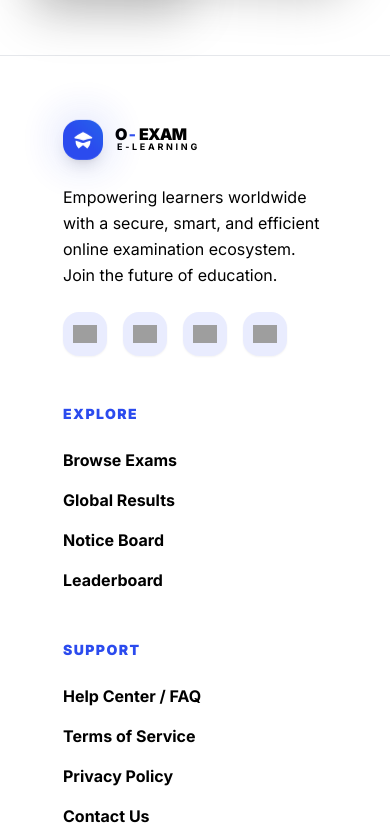
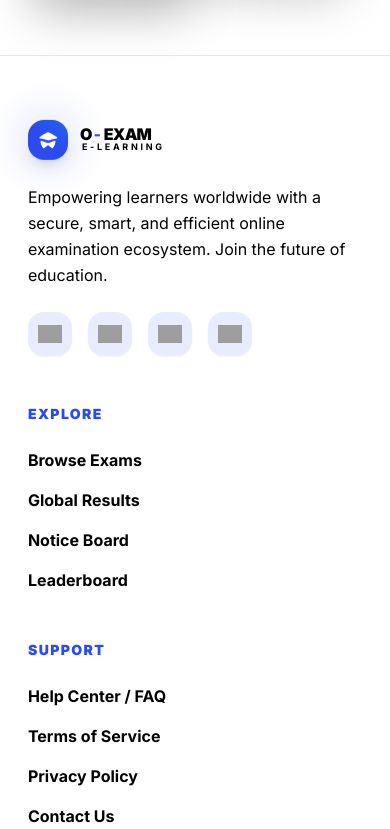
Before and after one commit to sohelma/oexam-client, a Next.js app: page / in a window 390 px wide. Shown: the part 875-1704 px from the top of the page. Built offline with nearby package versions, Linux system fonts and the light colour scheme; grey boxes are pictures that could not be loaded.

Commit message:
width resized in footer section

```diff
--- a/src/components/shared/Footer/Footer.jsx
+++ b/src/components/shared/Footer/Footer.jsx
@@ -5,7 +5,7 @@ import Logo from '../Logo/Logo';
 const Footer = () => {
   return (
     <footer className="bg-base-200/50 border-t border-base-150 pt-16 pb-8">
-      <div className="max-w-[80%] mx-auto px-6">
+      <div className="max-w-[98%] md:max-w-[80%] mx-auto px-6">
         <div className="grid grid-cols-1 md:grid-cols-2 lg:grid-cols-4 gap-12 mb-12">
           {/* Brand & About */}
           <div className="space-y-6">
```
